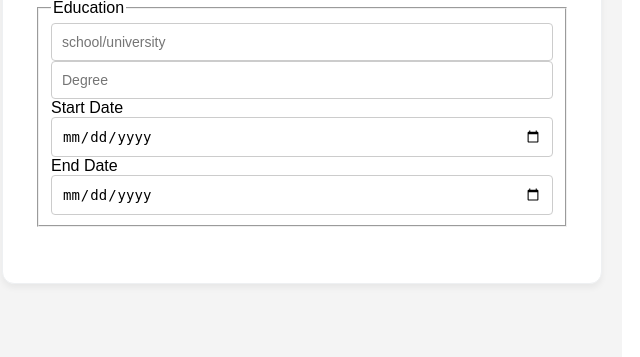
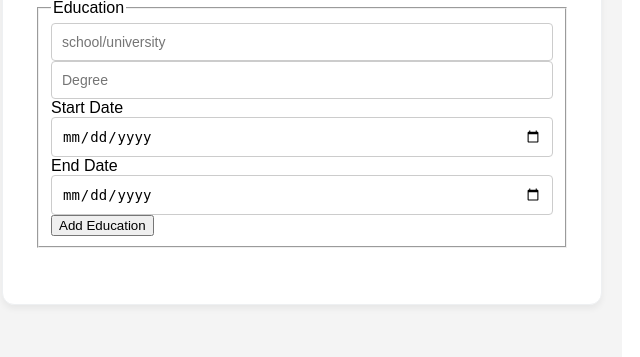
Before and after one commit to aswanth-mc/atsFriendlyResumeBulilder, a Flask app: page / in a window 1280 px wide. Shown: the part 736-1093 px from the top of the page, without its empty margins (18-658 px from the left). Run offline with Flask 3, Linux system fonts and the light colour scheme.

Commit message:
feat : add button to edu section

```diff
--- a/templates/index.html
+++ b/templates/index.html
@@ -56,6 +56,7 @@
                         <input type="date" id="end-date">
                     </div>
                 </div>
+                <button type="button" class="add-btn">Add Education</button>
             </fieldset>
         </form>
     </main>
```
